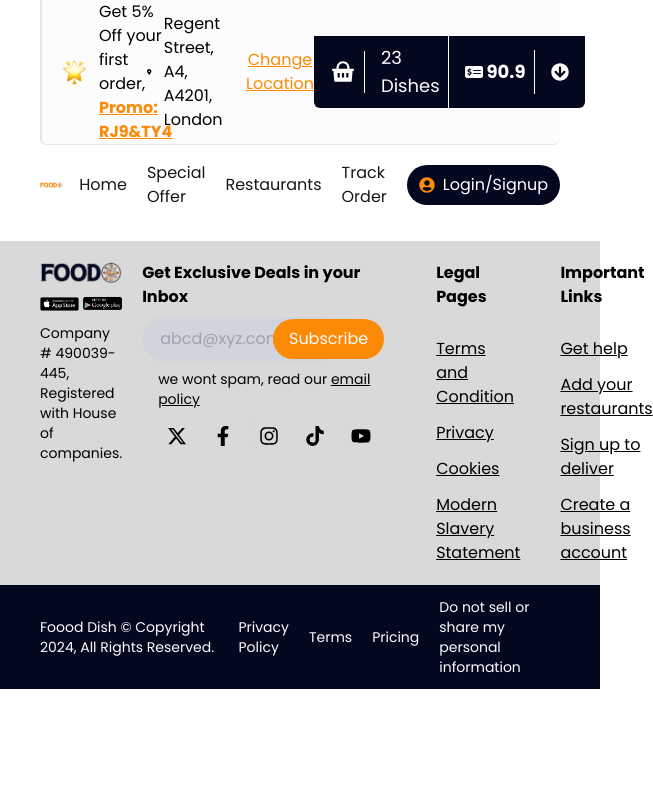
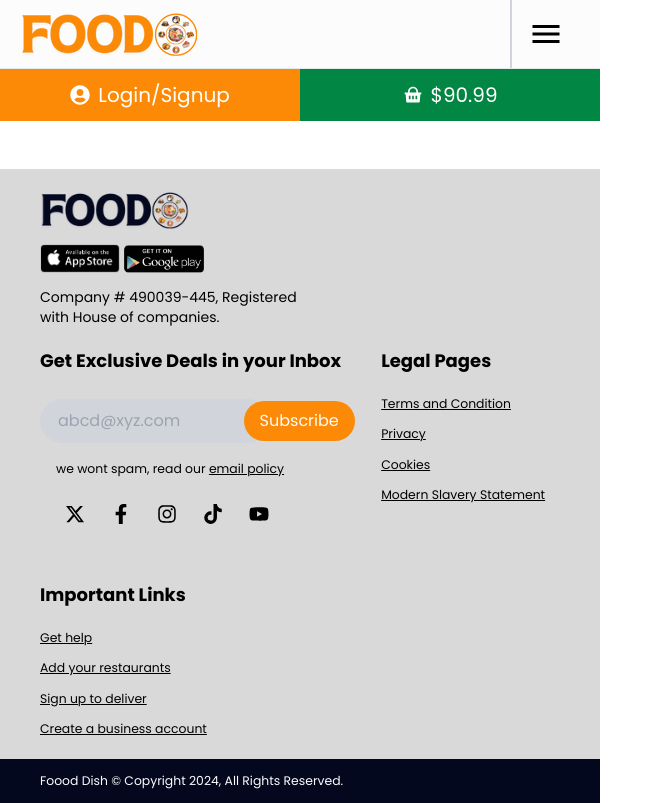
Before and after one commit to hasaanmumtaz6/foooddish, a Next.js app: page /components/Layout in a window 600 px wide. Shown: the whole page, 653 px wide, since content can reach past the window. Built offline with nearby package versions, Linux system fonts and the light colour scheme.

Commit message:
Home page screen size 649 t0 450 developed

```diff
--- a/pages/components/Deals.tsx
+++ b/pages/components/Deals.tsx
@@ -64,6 +64,12 @@ const Deals = () => {
             Other
           </button>
         </span>
+        <select className="mobile-deals-categories-selector">
+          <option value="" onClick={button1Click}>Sushi</option>
+          <option value="" onClick={button2Click}>Vegan</option>
+          <option value="" onClick={button3Click}>Pizza & Fast food</option>
+          <option value="" onClick={button4Click}>Other</option>
+        </select>
       </div>
 
       <div>
--- a/pages/components/Header.tsx
+++ b/pages/components/Header.tsx
@@ -3,10 +3,12 @@ import React from "react";
 import logo from "@/public/img/logo.png";
 import Link from "next/link";
 import { FaUserCircle } from "react-icons/fa";
+import { RiShoppingBasketFill } from "react-icons/ri";
 
 const Header = () => {
   return (
     <header className="header">
+      <div className="header-desktop">
         <Link href="/" className="logo-Box">
           <Image src={logo} alt="logo" />
         </Link>
@@ -22,6 +24,17 @@ const Header = () => {
             <p>Login/Signup</p>
           </span>
         </span>
+      </div>
+      <div className="header-mobile">
+        <span className="w-1/2 px-4 py-3 text-white flex items-center justify-center text-xl gap-2 bg-[var(--background-primary)]">
+          <FaUserCircle />
+          <p>Login/Signup</p>
+        </span>
+        <span className="w-1/2 px-4 py-3 text-white flex items-center justify-center text-xl gap-2 bg-[var(--background-sixth)]">
+        <RiShoppingBasketFill className="cursor-pointer" />
+        <p>$90.99</p>
+        </span>
+      </div>
     </header>
   );
 };
--- a/pages/components/HomeBanner.tsx
+++ b/pages/components/HomeBanner.tsx
@@ -10,6 +10,7 @@ import tracking from "@/public/img/Tracking.png";
 import one from "@/public/img/one.png";
 import two from "@/public/img/two.png";
 import three from "@/public/img/three.png";
+import { IoIosArrowDroprightCircle } from "react-icons/io";
 
 const HomeBanner = () => {
   return (
@@ -26,7 +27,12 @@ const HomeBanner = () => {
 
         <form className="home-banner-search-form">
           <input type="search" placeholder="Enter Foood Name" />
-          <button type="submit">Search</button>
+          <button type="submit" className="btn-search-form-home-baaner">
+            Search
+          </button>
+          <button type="submit" className="icon-btn-search-form-home-baaner">
+            <IoIosArrowDroprightCircle className="text-black text-2xl" />
+          </button>
         </form>
       </div>
       <Image
@@ -35,7 +41,7 @@ const HomeBanner = () => {
         className="absolute right-52 z-20 bottom-0 character1-pic"
         width={550}
       />
-      <div className="absolute right-0 bottom-0 z-10">
+      <div className="absolute right-0 bottom-0 z-10 pics-and-illustration-box-homebanner">
         <div className="image-illustration-pic relative">
           <Image src={blob} alt="blob-pic" width={400} className="blob-pic" />
           <Image
--- a/pages/components/Navbar.tsx
+++ b/pages/components/Navbar.tsx
@@ -4,17 +4,18 @@ import star from "@/public/img/star.png";
 import { FaLocationDot, FaMoneyCheckDollar } from "react-icons/fa6";
 import { FaArrowCircleDown } from "react-icons/fa";
 import { RiShoppingBasketFill } from "react-icons/ri";
+import logo from "@/public/img/logo.png";
+import { MdMenu } from "react-icons/md";
 
 const Navbar = () => {
   return (
     <nav className="navbar">
+      <div className="navbar-desktop">
         <span className="offer-line-navbar">
           <Image src={star} alt="star-ico" />
           <p>
             Get 5% Off your first order,{" "}
-          <b className="promomo-code-navbar">
-            Promo: RJ9&TY4
-          </b>
+            <b className="promomo-code-navbar">Promo: RJ9&TY4</b>
           </p>
         </span>
         <span className="location-line-navbar">
@@ -26,7 +27,9 @@ const Navbar = () => {
           <span className="wallet-line-cont shoping-baskit-navabr !text-[26px]">
             <RiShoppingBasketFill className="cursor-pointer" />
           </span>
-        <span className="wallet-line-cont number-of-dishes-navbar">23 Dishes</span>
+          <span className="wallet-line-cont number-of-dishes-navbar">
+            23 Dishes
+          </span>
           <span className="wallet-line-cont balance-navbar">
             <FaMoneyCheckDollar />
             <b>90.9</b>
@@ -35,6 +38,19 @@ const Navbar = () => {
             <FaArrowCircleDown className="cursor-pointer" />
           </span>
         </span>
+      </div>
+      <div className="navbar-mobile">
+        <span className="navbar-logo-box-mobile">
+          <Image
+            src={logo}
+            alt="logo-pic-nvbar"
+            className="logo-mob-navbar-pic"
+          />
+        </span>
+        <button className="menu-navbar-icon">
+          <MdMenu className="menu-icon-mob-navbar" />
+        </button>
+      </div>
     </nav>
   );
 };
--- a/pages/index.tsx
+++ b/pages/index.tsx
@@ -17,7 +17,7 @@ const Home = () => {
         <title>Foood Dish - Home</title>
         <meta name="description" content="Bring delicious food at Home" />
       </Head>
-      <section>
+      <section className="home-page-box">
         <HomeBanner />
         <Deals />
         <PopularCategories />
--- a/styles/footer.css
+++ b/styles/footer.css
@@ -108,6 +108,45 @@
 /* tab/ipad screens 899px - 650px  */
 
 /* tab/ipad screens 649px - 450px  */
+@media (max-width: 649px) and (min-width: 450px) {
+  .logo-pic-footer {
+    @apply w-[150px];
+  }
+  .subscription-social_icons-box b,
+  .footer-tabs-box b {
+    @apply text-lg pb-2;
+  }
+  .subscription-social_icons-box p,
+  .footer-tabs-box a,
+  .copyright-line p,
+  .copyright-line span a {
+    @apply text-[0.775rem];
+  }
+  .subscription-social_icons-box {
+    @apply flex flex-col gap-2;
+  }
+  .subscription-footer-form button {
+    @apply right-[-0.85rem];
+  }
+  .mobile-stors-icon img {
+    @apply w-[5rem];
+  }
+  .footer-tabs p{
+    @apply hidden;
+  }
+  .tabs-action-subscription{
+    @apply flex-wrap;
+  }
+  .subscription-footer-form input{
+    @apply w-[230px];
+  }
+  .footer-tabs{
+    @apply hidden;
+  }
+  .tabs-action_btn-box{
+    @apply flex-col;
+  }
+}
 /* tab/ipad screens 649px - 450px  */
 
 /* Mobile Screen screens 449px - 200px */
--- a/styles/globals.css
+++ b/styles/globals.css
@@ -8,6 +8,7 @@
   --background-third: #03081f;
   --background-fourth: #d9d9d9;
   --background-five: #f5f5f5;
+  --background-sixth: #028643;
   --text-primary: #171717;
   --text-secondry: #fc8a06;
   --text-third: #fcfcfc;
@@ -24,3 +25,10 @@
   @apply px-10 select-none;
 }
 /* layout */
+
+
+@media (max-width: 649px) and (min-width: 180px) {
+  .layout {
+    @apply px-0 select-none;
+  }
+}
--- a/styles/header.css
+++ b/styles/header.css
@@ -14,16 +14,19 @@
 .reg-log-btn svg {
   @apply text-[var(--text-secondry)];
 }
+.header-mobile {
+  @apply hidden;
+}
 /* Header */
-
 
 /* Responsive code */
 /* Desktop screens 1150px - 900px */
 @media (max-width: 1150px) and (min-width: 900px) {
- .logo-Box img{
+  .logo-Box img {
     @apply w-[150px];
   }
- .tabs-Box .tabs a, .reg-log-btn{
+  .tabs-Box .tabs a,
+  .reg-log-btn {
     @apply text-sm;
   }
 }
@@ -31,16 +34,28 @@
 
 /* tab/ipad screens 899px - 650px  */
 @media (max-width: 899px) and (min-width: 650px) {
-  .logo-Box img{
+  .logo-Box img {
     @apply w-[100px];
   }
-  .tabs-Box .tabs a, .reg-log-btn{
+  .tabs-Box .tabs a,
+  .reg-log-btn {
     @apply text-[11px];
   }
 }
 /* tab/ipad screens 899px - 650px  */
 
 /* tab/ipad screens 649px - 450px  */
+@media (max-width: 649px) and (min-width: 450px) {
+  .header {
+    @apply pt-0 pb-8;
+  }
+  .header-desktop {
+    @apply hidden;
+  }
+  .header-mobile {
+    @apply flex items-center w-full;
+  }
+}
 /* tab/ipad screens 649px - 450px  */
 
 /* Mobile Screen screens 449px - 200px */
--- a/styles/home.css
+++ b/styles/home.css
@@ -63,6 +63,9 @@
 }
 .delas-card-badge {
   @apply absolute top-0 right-5 px-2 pt-3 pb-2 bg-[var(--background-third)] rounded-b-md text-white text-[12px];
+}
+.mobile-deals-categories-selector {
+  @apply hidden;
 }
 /* Deals-header-box */
 
@@ -299,6 +302,9 @@
   }
   .character1-pic {
     @apply w-[400px] pointer-events-none;
+  }
+  .icon-btn-search-form-home-baaner {
+    @apply hidden;
   }
   /* Home banner */
 
@@ -573,7 +579,8 @@
   .question2-card b {
     @apply px-2 text-[12px];
   }
-  .header-more-about-us-box, .counter-box {
+  .header-more-about-us-box,
+  .counter-box {
     @apply hidden;
   }
   .header-title-more-about-us-box {
@@ -608,9 +615,112 @@
 /* tab/ipad screens 899px - 650px  */
 
 /* tab/ipad screens 649px - 450px  */
-/* @media (max-width: 899px) and (min-width: 650px) {
+@media (max-width: 649px) and (min-width: 450px) {
+  .home-page-box {
+    @apply px-5;
+  }
+  /* Home Banner */
+  .home-banner {
+    @apply bg-[var(--background-third)] text-white justify-center items-center text-center h-[45vh] p-6;
+  }
+  .pics-and-illustration-box-homebanner,
+  .character1-pic,
+  .btn-search-form-home-baaner,
+  .deals-tabs-btns {
+    @apply hidden;
+  }
+  .home-banner-search-form {
+    @apply justify-center;
+  }
+  .home-banner-search-form input {
+    @apply text-black;
+  }
+  .icon-btn-search-form-home-baaner {
+    @apply !p-2;
+  }
+  /* Home Banner */
 
-} */
+  /* Deals */
+  .deals-exclusive-box {
+    @apply hidden;
+  }
+  /* Deals */
+
+  /* Download app */
+  .download-app-box {
+    @apply h-[45vh] items-center justify-center mt-6 !p-[3rem];
+  }
+  .card-character-pics-box {
+    @apply hidden;
+  }
+  .logo-box-download-app-section img {
+    @apply w-[150px] h-auto;
+  }
+  .logo-box-download-app-section b {
+    @apply text-2xl;
+  }
+  .highlighted-text-box {
+    @apply w-[350px];
+  }
+  /* Download app */
+
+  /* sign-up-cards-box */
+  .signup-cards-box{
+    @apply gap-2;
+  }
+  .sign-up-business, .sign-up-rider{
+    @apply w-[48%];
+  }
+  .signup-card-badge{
+    @apply text-[8px] hidden;
+  }
+  .signup-card-details p, .signup-card-details b, .signup-card-details a{
+    @apply text-[8px] leading-3;
+  }
+  /* sign-up-cards-box */
+  /* know more about Us */
+  .more-about-us-box {
+    @apply p-6;
+  }
+  .tabs-btn-box-more-about-us-active,
+  .tabs-btn-box-more-about-us,
+  .question1-card b,
+  .question2-card b {
+    @apply px-2 text-[12px];
+  }
+  .header-more-about-us-box,
+  .counter-box {
+    @apply hidden;
+  }
+  .header-title-more-about-us-box {
+    @apply text-[18px];
+  }
+  .help-info,
+  .questions-box,
+  .questions-answer-box,
+  .contact-form-more-about-us-box {
+    @apply w-[50%];
+  }
+  .qustion1-cards-box,
+  .qustion2-cards-box {
+    @apply gap-2 flex-col;
+  }
+  .question1-card p,
+  .question2-card p {
+    @apply text-[9px];
+  }
+  .question1-card img,
+  .question2-card img {
+    @apply w-[4rem];
+  }
+  .questions-box {
+    @apply pr-[0.25rem] pl-[1.25rem];
+  }
+  .Frequent-Questions-title {
+    @apply flex text-center w-full justify-center font-bold text-2xl;
+  }
+  /* know more about Us */
+}
 /* tab/ipad screens 649px - 450px  */
 
 /* Mobile Screen screens 449px - 200px */
--- a/styles/navbar.css
+++ b/styles/navbar.css
@@ -1,5 +1,5 @@
 /* navbar */
-.navbar {
+.navbar-desktop {
   @apply w-full flex items-center justify-between bg-[var(--background-secondry)] pl-5 rounded-b-md border-b-[1px] border-l-2 border-gray-200;
 }
 .offer-line-navbar,
@@ -19,6 +19,9 @@
 }
 .wallet-line-cont {
   @apply border-r-[1px] border-white;
+}
+.navbar-mobile {
+  @apply hidden;
 }
 /* navbar */
 
@@ -54,13 +57,30 @@
   .offer-line-navbar p {
     @apply text-[12px];
   }
-  .offer-line-navbar img{
+  .offer-line-navbar img {
     @apply w-[20px] h-[20px];
   }
 }
 /* tab/ipad screens 899px - 650px  */
 
 /* tab/ipad screens 649px - 450px  */
+@media (max-width: 649px) and (min-width: 450px) {
+  .navbar-desktop {
+    @apply hidden;
+  }
+  .navbar-mobile {
+    @apply w-full flex items-center justify-between bg-[var(--background-secondry)] px-5 border-b-[1px] border-gray-200;
+  }
+  .navbar-logo-box-mobile{
+    @apply py-1;
+  }
+  .logo-mob-navbar-pic{
+    @apply w-[180px] h-auto;
+  }
+  .menu-navbar-icon{
+    @apply px-4 border-l-2 border-gray-300 py-4 text-4xl cursor-pointer;
+  }
+}
 /* tab/ipad screens 649px - 450px  */
 
 /* Mobile Screen screens 449px - 200px */
```
Lines whose indentation alone changed are shown as unchanged.
